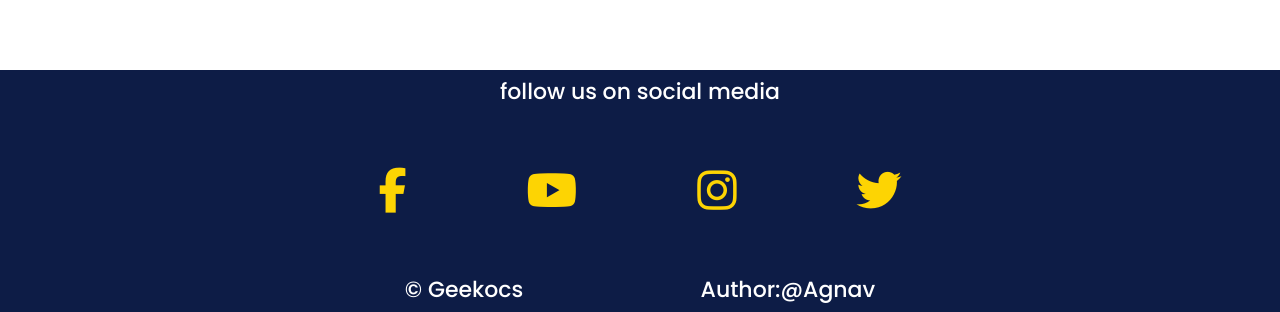
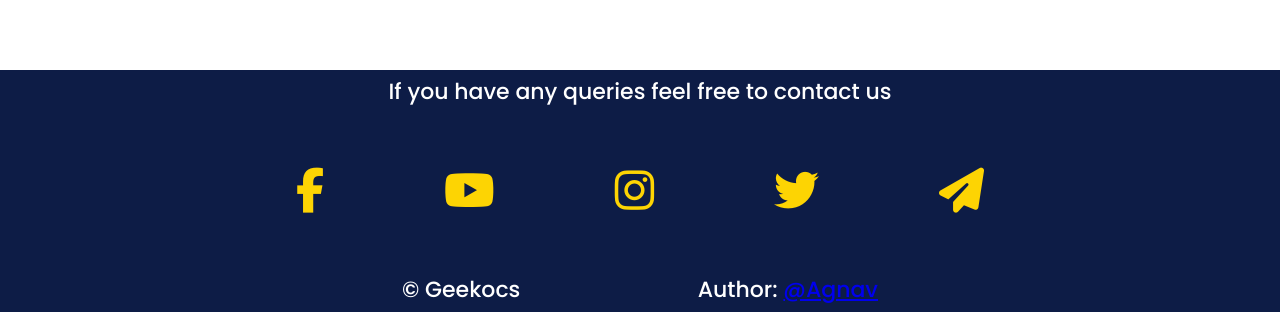
Before and after one commit to geekocs/geekocs, a plain HTML site: page index.html in a window 1280 px wide. Shown: the part 2517-2829 px from the top of the page. Drawn offline with Linux system fonts and the light colour scheme.

Commit message:
commit 2

```diff
--- a/index.html
+++ b/index.html
@@ -106,7 +106,7 @@
       <!--footer-->
       <footer>
         <div class="footer-social">
-          follow us on social media
+          If you have any queries feel free to contact us
 
           <ul>
             <li>
@@ -129,11 +129,20 @@
                 href="https://twitter.com/geekocs?t=TKnM6wuACkTTPF1DzLgRow&s=09"
                 ><i class="fa-brands fa-twitter"></i
               ></a>
+              <li>
+                <a href="https://t.me/geekocs"
+                  ><i class="fa-solid fa-paper-plane"></i></a>
+              </li>
             </li>
           </ul>
           &copy; Geekocs
           &nbsp;&nbsp;&nbsp;&nbsp;&nbsp;&nbsp;&nbsp;&nbsp;&nbsp;&nbsp;&nbsp;&nbsp;&nbsp;&nbsp;&nbsp;&nbsp;&nbsp;&nbsp;&nbsp;&nbsp;&nbsp;&nbsp;&nbsp;&nbsp;&nbsp;&nbsp;&nbsp;&nbsp;&nbsp;
-          Author:@Agnav
+          Author:
+          <a
+            href="https://instagram.com/agnah._?igshid=YmMyMTA2M2Y="
+            id="author"
+            >@Agnav</a
+          >
         </div>
       </footer>
     </main>
```
